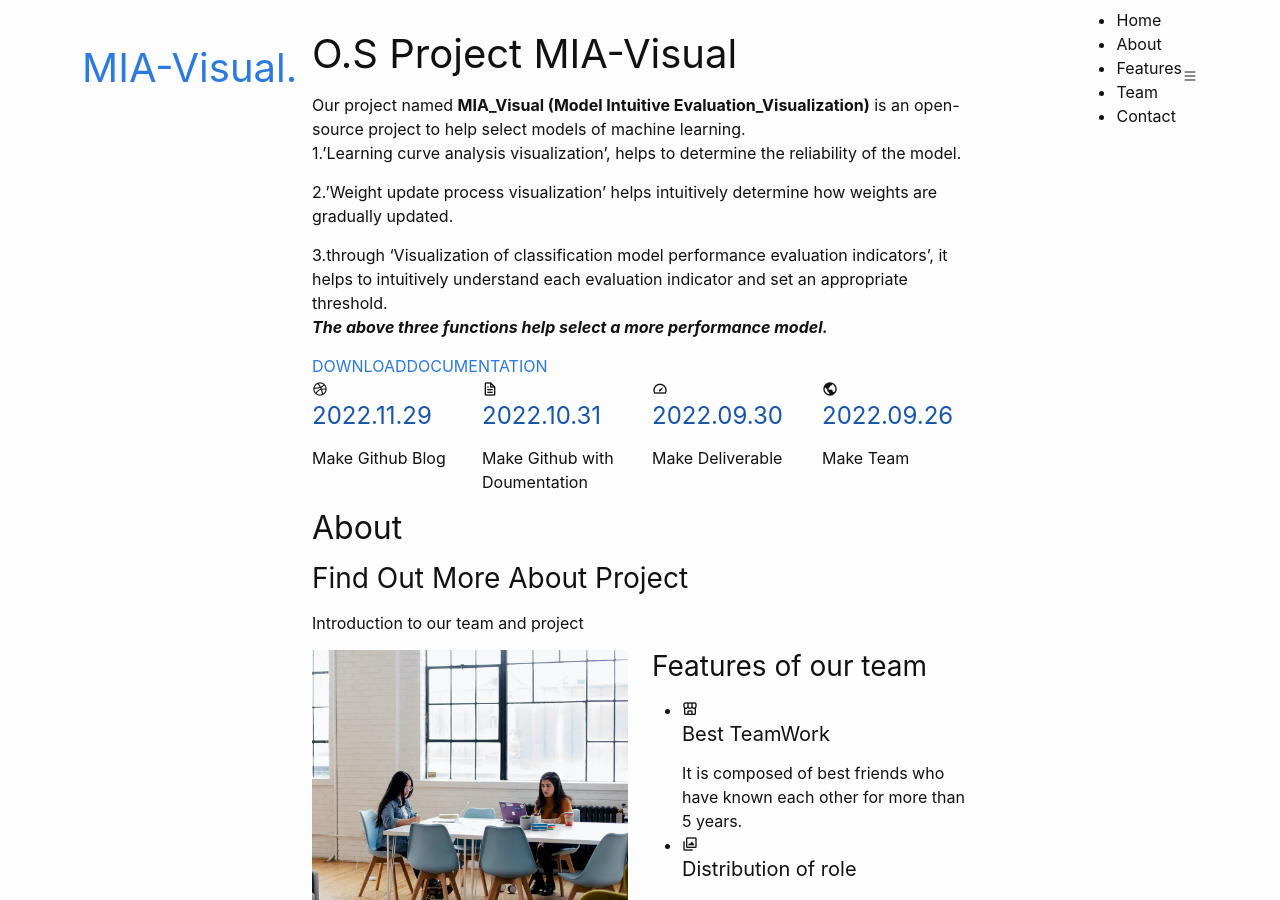
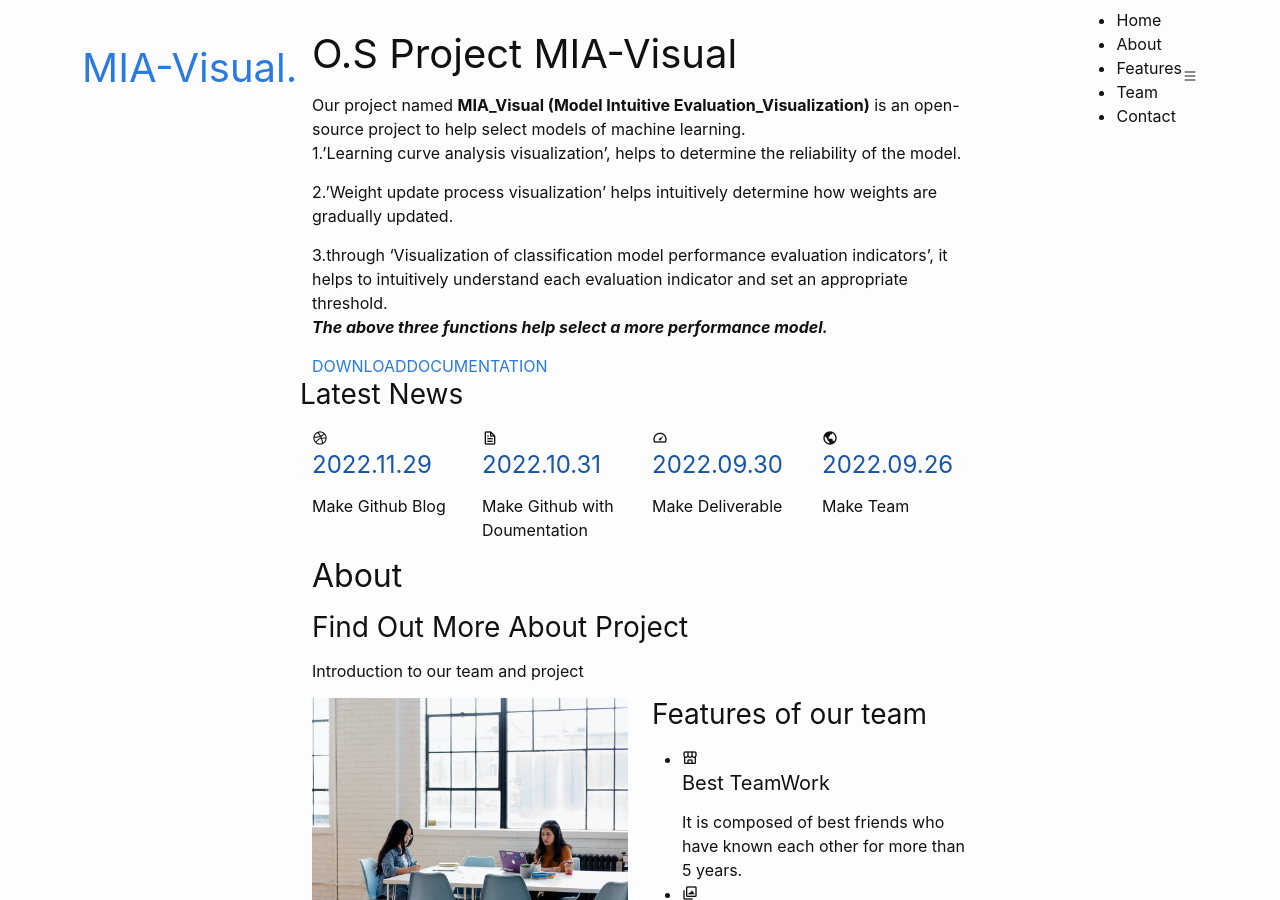
Before and after one commit to JooYoung-23/MIA-Visual, a Jekyll site: the page built from index.md, in a window 1280 px wide and 900 px high. Built offline with Jekyll 4.4.1, drawn with Linux system fonts in a browser that asks for light colours; our own code applies the rules of GitHub Pages for plain Markdown files.

Commit message:
Update home.html

```diff
--- a/_layouts/home.html
+++ b/_layouts/home.html
@@ -18,6 +18,7 @@ published: true
 
     <!-- ======= Featured Services Section ======= -->
     <section id="featured-services" class="featured-services">
+      <h3>Latest News</h3>
       <div class="container" data-aos="fade-up">
 
         <div class="row">
```
